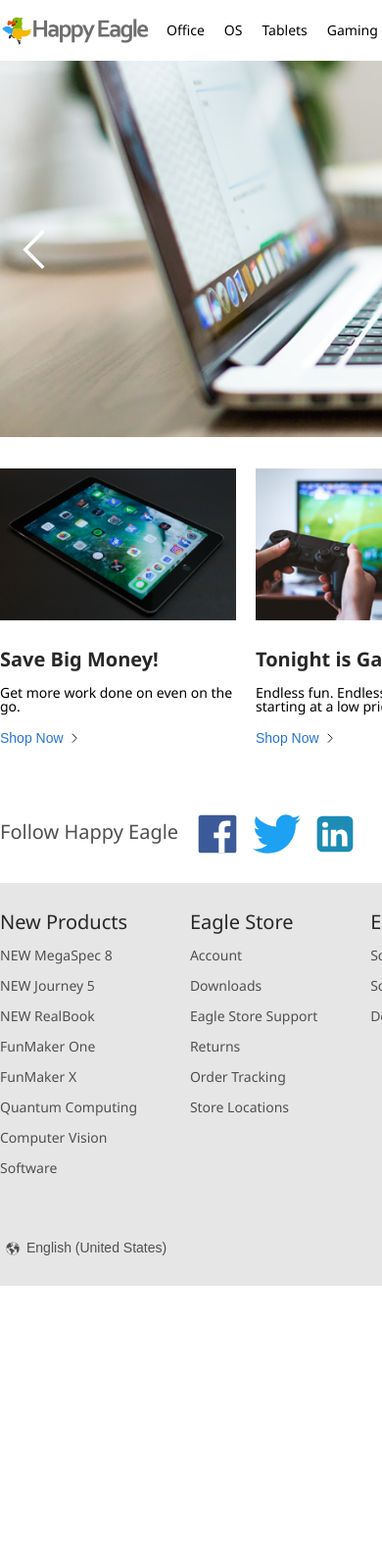
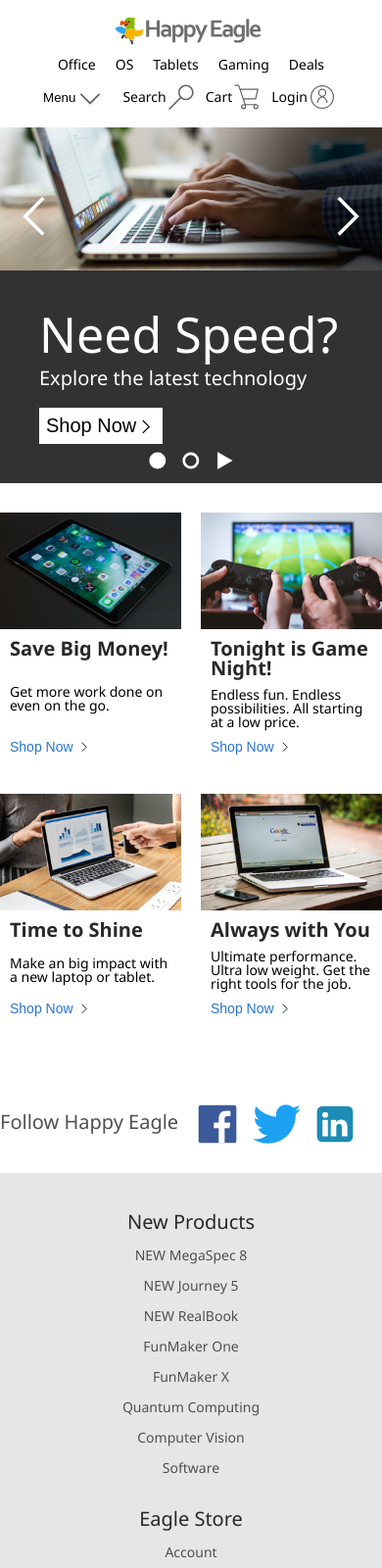
Before and after one commit to kdaquila/Happy-Eagle-Electronics, a plain HTML site: page index.html in a window 390 px wide. Shown: the top 1600 px of the page at 98% size. Before the commit the page ends 1312 px from the top, so only its background shows below. Drawn offline with Linux system fonts and the light colour scheme.

Commit message:
Added Media Queries for Responsive Design.

```diff
--- a/index.html
+++ b/index.html
@@ -27,10 +27,10 @@
         </nav>
         <nav class="headerSecondaryNav">
             <ul>
-                <li><button>Menu<img src="img/dropDownArrow-01.svg" alt="arrow" width="20"></button></li> <!-- replace header-secondaryNav-menuButton -->
-                <li><a href="notfinished.html">Search<img src="img/search_icon-01.svg" alt="search" width="20"></a></li> <!-- replace header-secondaryNav-searchButton -->
-                <li><a href="notfinished.html">Cart<img src="img/cart_icon-01.svg" alt="cart" width="20"></a></li> <!-- replace header-secondaryNav-cartButton -->
-                <li><a href="notfinished.html">Login<img src="img/signinIcon-01.svg" alt="sign in" width="20"></a></li> <!-- replace header-secondaryNav-signinButton -->
+                <li><button>Menu<img src="img/dropDownArrow-01.svg" alt="arrow" width="20"></button></li>
+                <li><a href="notfinished.html">Search<img src="img/search_icon-01.svg" alt="search" width="20"></a></li>
+                <li><a href="notfinished.html">Cart<img src="img/cart_icon-01.svg" alt="cart" width="20"></a></li>
+                <li><a href="notfinished.html">Login<img src="img/signinIcon-01.svg" alt="sign in" width="20"></a></li>
             </ul>
         </nav>
 
--- a/scss/styles.scss
+++ b/scss/styles.scss
@@ -7,18 +7,22 @@
 
 body
 {
+    max-width: 1400px;
+    margin: 0 auto;
     font-family: $font-names;
 }
 
+
 header
 {
-    width: $page-width;
-    min-width: $page-minWidth;
     margin: 10px auto;
     display: flex;
-    flex-flow: row wrap;
+
     align-items: center;
     position: relative;
+    @media only screen and (max-width: 770px){ flex-flow: column nowrap; width: 100%; }
+    @media only screen and (min-width: 771px) and (max-width: 1000px){ flex-flow: row wrap; width: 100%; }
+    @media only screen and (min-width: 1001px){ flex-flow: row wrap; width: 85%; }
 }
 
 .headerLogo
@@ -32,7 +36,10 @@ header
 
 .headerPrimaryNav
 {
-    margin-right: auto;
+    @media only screen and (min-width: 771px)
+    {
+        margin-right: auto;
+    }
 
     ul
     {
@@ -74,7 +81,7 @@ header
 
     li
     {
-        margin: 0 10px;
+        margin-right: 10px;
     }
 
     li img
@@ -160,9 +167,9 @@ header
 
 main
 {
-    width: $page-width;
-    min-width: $page-minWidth;
     margin: 0 auto;
+    @media only screen and (max-width: 1000px){ width: 100%; }
+    @media only screen and (min-width: 1001px){ width: 85%; }
 }
 
 .primaryFigureSection
@@ -183,6 +190,7 @@ main
     img
     {
         width: 100%;
+        display: block;
     }
 }
 
@@ -216,7 +224,21 @@ main
 
 .primaryFigureSection-figureCaption
 {
-    position: absolute;
+    @media only screen and (max-width: 700px)
+    {
+        position: static;
+        width: 100%;
+        top: 100%;
+    }
+    @media only screen and (min-width: 701px)
+    {
+        position: absolute;
+        top: 50%;
+        transform: translateY(-50%);
+        width: 300px;
+    }
+
+    padding: 40px;
     text-align: left;
     display: flex;
     flex-flow: column nowrap;
@@ -268,10 +290,11 @@ main
 {
     color: white;
     right: 20px;
-    top: 50%;
-    transform: translateY(-50%);
-    padding: 30px;
-    width: 300px;
+
+    @media only screen and (max-width: 700px)
+    {
+        background-color: rgb(50,50,50);
+    }
 
     button
     {
@@ -293,10 +316,11 @@ main
 {
     color: black;
     left: 40px;
-    top: 50%;
-    transform: translateY(-50%);
-    padding: 30px;
-    width: 350px;
+
+    @media only screen and (max-width: 700px)
+    {
+        background-color: rgb(200,200,200);
+    }
 
     button
     {
@@ -317,8 +341,15 @@ main
 
 .primaryFigureSection-prevButton
 {
+    @media only screen and (max-width: 700px)
+    {
+        top: 25%;
+    }
+    @media only screen and (min-width: 701px)
+    {
+        top: 50%;
+    }
     position: absolute;
-    top: 50%;
     left: 0;
     width: 70px;
     transform: translateY(-50%);
@@ -352,6 +383,14 @@ main
 
 .primaryFigureSection-nextButton
 {
+    @media only screen and (max-width: 700px)
+    {
+        top: 25%;
+    }
+    @media only screen and (min-width: 701px)
+    {
+        top: 50%;
+    }
     position: absolute;
     top: 50%;
     right: 0;
@@ -456,7 +495,7 @@ main
 .secondaryFigureSection-figureSet
 {
     display: flex;
-    flex-flow: row nowrap;
+    flex-flow: row wrap;
     justify-content: space-between;
     margin: 20px 0 60px 0;
 }
@@ -464,7 +503,9 @@ main
 .secondaryFigureSection-figure
 {
     box-sizing: border-box;
-    width: calc((100% - 3*20px)/4);
+    @media only screen and (max-width: 374px){ width: 100%; }
+    @media only screen and (min-width: 375px) and (max-width: 700px){ width: calc((100% - 1*20px)/2); }
+    @media only screen and (min-width: 701px){ width: calc((100% - 3*20px)/4); }
     margin: 10px 0;
     display: flex;
     flex-flow: column nowrap;
@@ -481,7 +522,7 @@ main
     display: flex;
     flex-flow: column nowrap;
     justify-content: space-between;
-    margin: 30px 0 0 0;
+    margin: 10px 10px 20px 10px;
 
     h1
     {
@@ -553,22 +594,33 @@ footer
     width: 100%;
     background-color: rgb(230,230,230);
     padding: 30px 0;
-    margin-top: 10px;
 }
 
 .primaryFooterSection
 {
-    width: $page-width;
-    min-width: $page-minWidth;
+    @media only screen and (max-width: 1000px){ width: 100%; }
+    @media only screen and (min-width: 1001px){ width: 85%; }
     margin: 0 auto;
     display: flex;
-    flex-flow: row nowrap;
-    justify-content: space-between;
+    flex-flow: row wrap;
+    justify-content: flex-start;
 }
 
 .primaryFooterSection-navMenu
 {
     flex: 0 1 auto;
+    padding: 10px 20px;
+    @media only screen and (max-width: 550px)
+    {
+        width: 100%;
+        align-content: center;
+        text-align: center;
+    }
+    @media only screen and (min-width: 551px) and (max-width: 700px)
+    {
+        box-sizing: border-box;
+        width: 33.3%;
+    }
 
     h1
     {
@@ -598,12 +650,20 @@ footer
 
 .secondaryFooterSection
 {
-    width: $page-width;
-    min-width: $page-minWidth;
+    @media only screen and (max-width: 1000px)
+    {
+        width: 100%;
+        flex-flow: column nowrap;
+    }
+    @media only screen and (min-width: 1001px)
+    {
+        width: 85%;
+        flex-flow: row wrap;
+    }
     margin: 50px auto 0 auto;
     display: flex;
-    flex-flow: row nowrap;
     justify-content: space-between;
+    align-items: center;
 }
 
 .secondaryFooterSection-languageButton
@@ -613,6 +673,7 @@ footer
     color: $font-color-lightGray;
     background: none;
     border: none;
+    margin: 10px 0;
 
     img
     {
@@ -631,13 +692,25 @@ footer
 
 .secondaryFooterSection-miscMenu
 {
+    @media only screen and (max-width: 350px)
+    {
+        flex-flow: column nowrap;
+    }
+    @media only screen and (min-width: 351px) and (max-width: 700px)
+    {
+        flex-flow: row wrap;
+    }
+    @media only screen and (min-width: 701px)
+    {
+        flex-flow: row wrap;
+    }
     display: flex;
-    flex-flow: row nowrap;
     justify-content: space-around;
+    margin: 10px 0;
 
     li
     {
-        margin: 0 10px;
+        margin: 10px 10px;
         font-size: $font-size-small;
         color: $font-color-lightGray;
     }
```
Also changed, not shown: css/styles.css.
